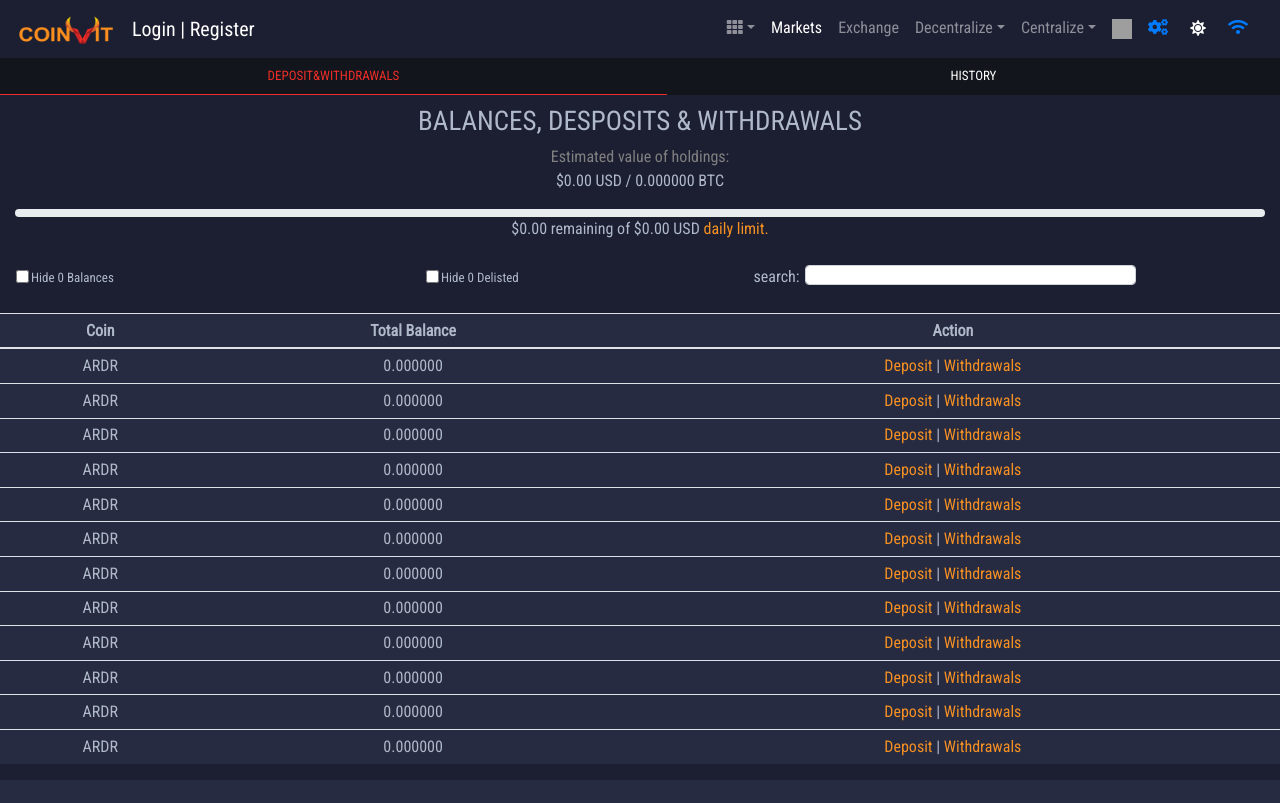
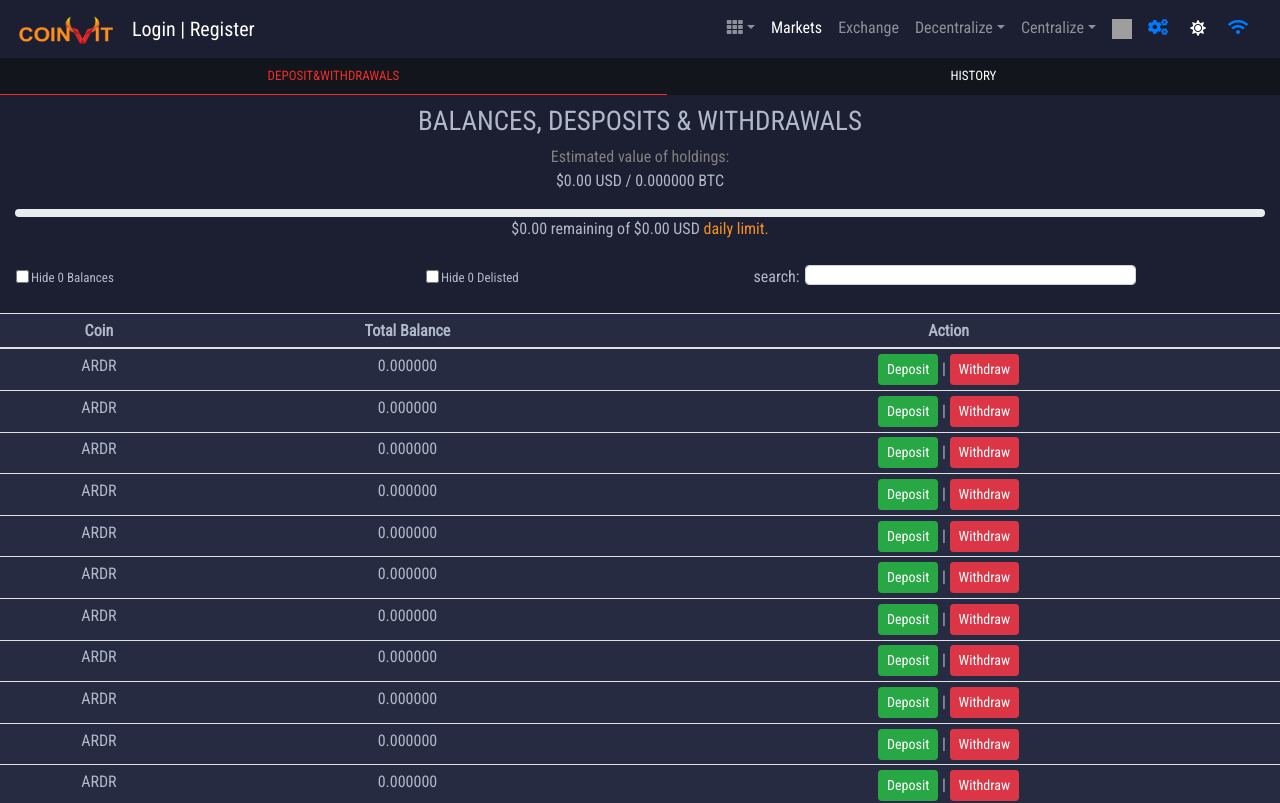
Before and after one commit to adinugraahaa/balance, an Angular app: page / in a window 1280 px wide. Shown: the top 803 px of the page. Built offline with nearby package versions, Linux system fonts and the light colour scheme; grey boxes are pictures that could not be loaded.

Commit message:
add button to table

```diff
--- a/src/app/deposit/deposit.component.html
+++ b/src/app/deposit/deposit.component.html
@@ -47,60 +47,60 @@
               <tr>
                 <td>ARDR</td>
                 <td>0.000000</td>
-                <td><a href="">Deposit</a> | <a href="">Withdrawals</a></td>
+            <td><button class="btn btn-success btn-sm">Deposit</button> | <button class="btn btn-danger btn-sm">Withdraw</button></td>
               </tr><tr>
                 <td>ARDR</td>
                 <td>0.000000</td>
-                <td><a href="">Deposit</a> | <a href="">Withdrawals</a></td>
+            <td><button class="btn btn-success btn-sm">Deposit</button> | <button class="btn btn-danger btn-sm">Withdraw</button></td>
               </tr><tr>
                 <td>ARDR</td>
                 <td>0.000000</td>
-                <td><a href="">Deposit</a> | <a href="">Withdrawals</a></td>
+            <td><button class="btn btn-success btn-sm">Deposit</button> | <button class="btn btn-danger btn-sm">Withdraw</button></td>
               </tr>
               <tr>
                 <td>ARDR</td>
                 <td>0.000000</td>
-                <td><a href="">Deposit</a> | <a href="">Withdrawals</a></td>
+            <td><button class="btn btn-success btn-sm">Deposit</button> | <button class="btn btn-danger btn-sm">Withdraw</button></td>
               </tr>
               <tr>
                 <td>ARDR</td>
                 <td>0.000000</td>
-                <td><a href="">Deposit</a> | <a href="">Withdrawals</a></td>
+            <td><button class="btn btn-success btn-sm">Deposit</button> | <button class="btn btn-danger btn-sm">Withdraw</button></td>
               </tr>
               <tr>
                 <td>ARDR</td>
                 <td>0.000000</td>
-                <td><a href="">Deposit</a> | <a href="">Withdrawals</a></td>
+            <td><button class="btn btn-success btn-sm">Deposit</button> | <button class="btn btn-danger btn-sm">Withdraw</button></td>
               </tr>
               <tr>
                 <td>ARDR</td>
                 <td>0.000000</td>
-                <td><a href="">Deposit</a> | <a href="">Withdrawals</a></td>
+            <td><button class="btn btn-success btn-sm">Deposit</button> | <button class="btn btn-danger btn-sm">Withdraw</button></td>
               </tr>
               <tr>
                 <td>ARDR</td>
                 <td>0.000000</td>
-                <td><a href="">Deposit</a> | <a href="">Withdrawals</a></td>
+            <td><button class="btn btn-success btn-sm">Deposit</button> | <button class="btn btn-danger btn-sm">Withdraw</button></td>
               </tr>
               <tr>
                 <td>ARDR</td>
                 <td>0.000000</td>
-                <td><a href="">Deposit</a> | <a href="">Withdrawals</a></td>
+            <td><button class="btn btn-success btn-sm">Deposit</button> | <button class="btn btn-danger btn-sm">Withdraw</button></td>
               </tr>
               <tr>
                 <td>ARDR</td>
                 <td>0.000000</td>
-                <td><a href="">Deposit</a> | <a href="">Withdrawals</a></td>
+            <td><button class="btn btn-success btn-sm">Deposit</button> | <button class="btn btn-danger btn-sm">Withdraw</button></td>
               </tr>
               <tr>
                 <td>ARDR</td>
                 <td>0.000000</td>
-                <td><a href="">Deposit</a> | <a href="">Withdrawals</a></td>
+            <td><button class="btn btn-success btn-sm">Deposit</button> | <button class="btn btn-danger btn-sm">Withdraw</button></td>
               </tr>
               <tr>
                 <td>ARDR</td>
                 <td>0.000000</td>
-                <td><a href="">Deposit</a> | <a href="">Withdrawals</a></td>
+            <td><button class="btn btn-success btn-sm">Deposit</button> | <button class="btn btn-danger btn-sm">Withdraw</button></td>
               </tr>
 
             </tbody>
```
